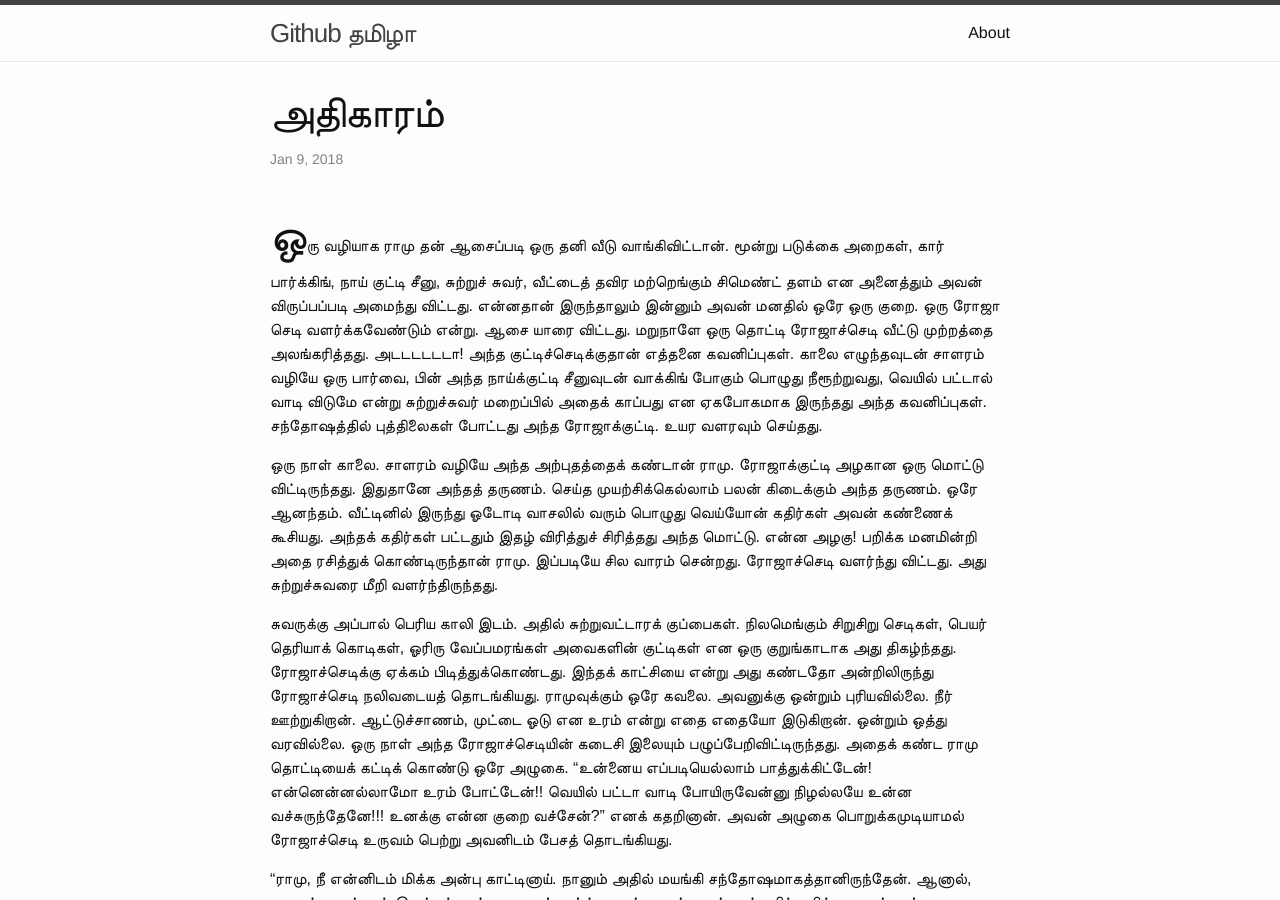
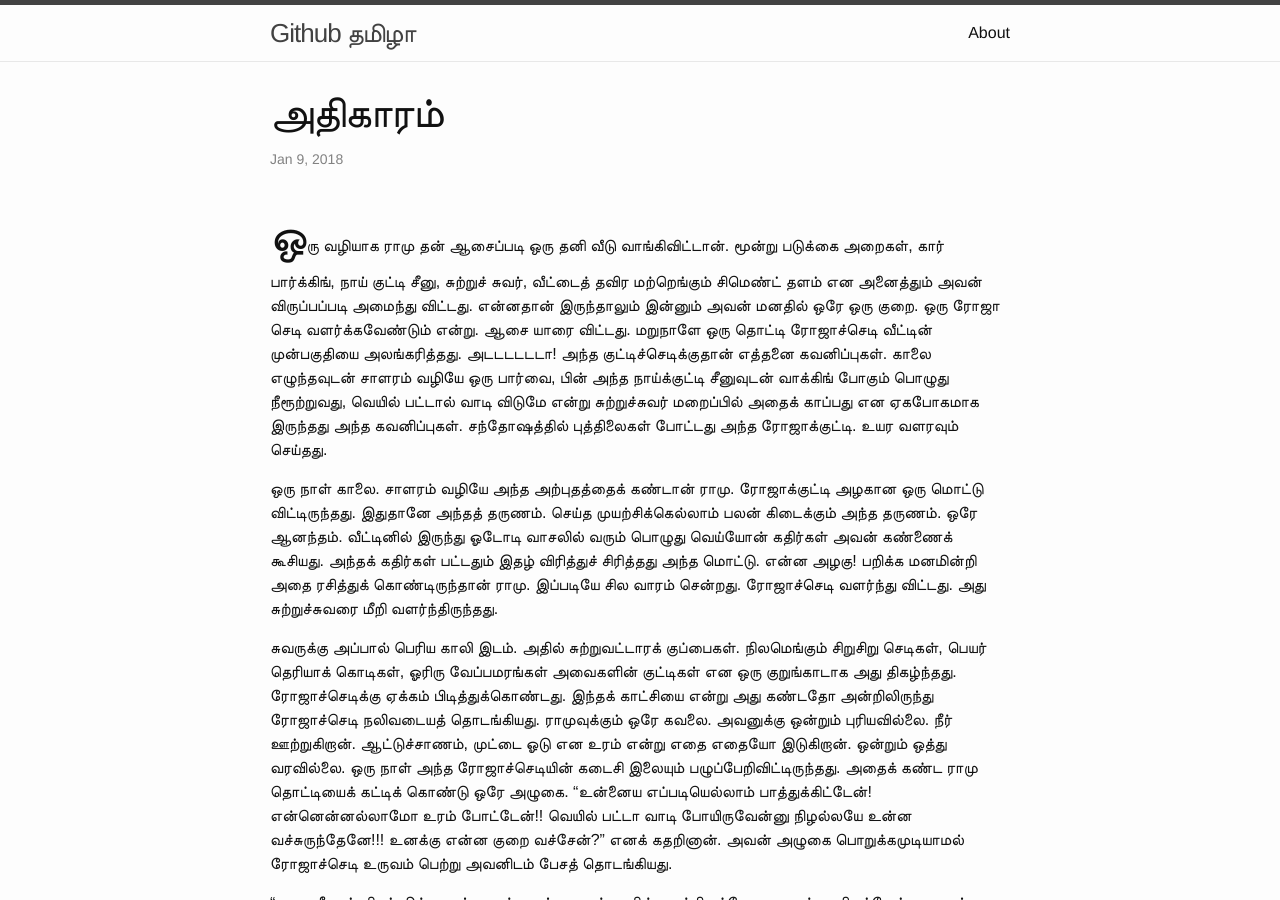
Before and after one commit to rajbharath/rajbharath.github.io, a Jekyll site: the page built from _posts/2018-01-09- short story - adhigaram.markdown, in a window 1280 px wide and 900 px high. Built offline with Jekyll 4.4.1, drawn with Linux system fonts in a browser that asks for light colours; comment, search, counter and statistics services are not loaded.

Commit message:
Added short story - adhigaram - changed a sentence

```diff
--- a/_posts/2018-01-09- short story - adhigaram.markdown
+++ b/_posts/2018-01-09- short story - adhigaram.markdown
@@ -6,7 +6,7 @@ categories: Short Story
 comments: true
 ---
 
-<span style="font-size: 35pt">ஒ</span>ரு வழியாக ராமு தன் ஆசைப்படி ஒரு தனி வீடு வாங்கிவிட்டான். மூன்று படுக்கை அறைகள், கார் பார்க்கிங், நாய் குட்டி சீனு, சுற்றுச் சுவர், வீட்டைத் தவிர மற்றெங்கும் சிமெண்ட் தளம் என அனைத்தும் அவன் விருப்பப்படி அமைந்து விட்டது. என்னதான் இருந்தாலும் இன்னும் அவன் மனதில் ஒரே ஒரு குறை. ஒரு ரோஜா செடி வளர்க்கவேண்டும் என்று. ஆசை யாரை விட்டது. மறுநாளே ஒரு தொட்டி ரோஜாச்செடி வீட்டு முற்றத்தை அலங்கரித்தது. அடடடடடடா! அந்த குட்டிச்செடிக்குதான் எத்தனை கவனிப்புகள். காலை எழுந்தவுடன் சாளரம் வழியே ஒரு பார்வை, பின் அந்த நாய்க்குட்டி சீனுவுடன் வாக்கிங் போகும் பொழுது நீரூற்றுவது, வெயில் பட்டால் வாடி விடுமே என்று சுற்றுச்சுவர் மறைப்பில் அதைக் காப்பது என ஏகபோகமாக இருந்தது அந்த கவனிப்புகள். சந்தோஷத்தில் புத்திலைகள் போட்டது அந்த ரோஜாக்குட்டி. உயர வளரவும் செய்தது.
+<span style="font-size: 35pt">ஒ</span>ரு வழியாக ராமு தன் ஆசைப்படி ஒரு தனி வீடு வாங்கிவிட்டான். மூன்று படுக்கை அறைகள், கார் பார்க்கிங், நாய் குட்டி சீனு, சுற்றுச் சுவர், வீட்டைத் தவிர மற்றெங்கும் சிமெண்ட் தளம் என அனைத்தும் அவன் விருப்பப்படி அமைந்து விட்டது. என்னதான் இருந்தாலும் இன்னும் அவன் மனதில் ஒரே ஒரு குறை. ஒரு ரோஜா செடி வளர்க்கவேண்டும் என்று. ஆசை யாரை விட்டது. மறுநாளே ஒரு தொட்டி ரோஜாச்செடி வீட்டின் முன்பகுதியை அலங்கரித்தது. அடடடடடடா! அந்த குட்டிச்செடிக்குதான் எத்தனை கவனிப்புகள். காலை எழுந்தவுடன் சாளரம் வழியே ஒரு பார்வை, பின் அந்த நாய்க்குட்டி சீனுவுடன் வாக்கிங் போகும் பொழுது நீரூற்றுவது, வெயில் பட்டால் வாடி விடுமே என்று சுற்றுச்சுவர் மறைப்பில் அதைக் காப்பது என ஏகபோகமாக இருந்தது அந்த கவனிப்புகள். சந்தோஷத்தில் புத்திலைகள் போட்டது அந்த ரோஜாக்குட்டி. உயர வளரவும் செய்தது.
 
 ஒரு நாள் காலை. சாளரம் வழியே அந்த அற்புதத்தைக் கண்டான் ராமு. ரோஜாக்குட்டி அழகான ஒரு மொட்டு விட்டிருந்தது. இதுதானே அந்தத் தருணம். செய்த முயற்சிக்கெல்லாம் பலன் கிடைக்கும் அந்த தருணம். ஒரே ஆனந்தம். வீட்டினில் இருந்து ஓடோடி வாசலில் வரும் பொழுது வெய்யோன் கதிர்கள் அவன் கண்ணைக் கூசியது. அந்தக் கதிர்கள் பட்டதும் இதழ் விரித்துச் சிரித்தது அந்த மொட்டு. என்ன அழகு! பறிக்க மனமின்றி அதை ரசித்துக் கொண்டிருந்தான் ராமு. இப்படியே சில வாரம் சென்றது. ரோஜாச்செடி வளர்ந்து விட்டது. அது சுற்றுச்சுவரை மீறி வளர்ந்திருந்தது.
 
```
